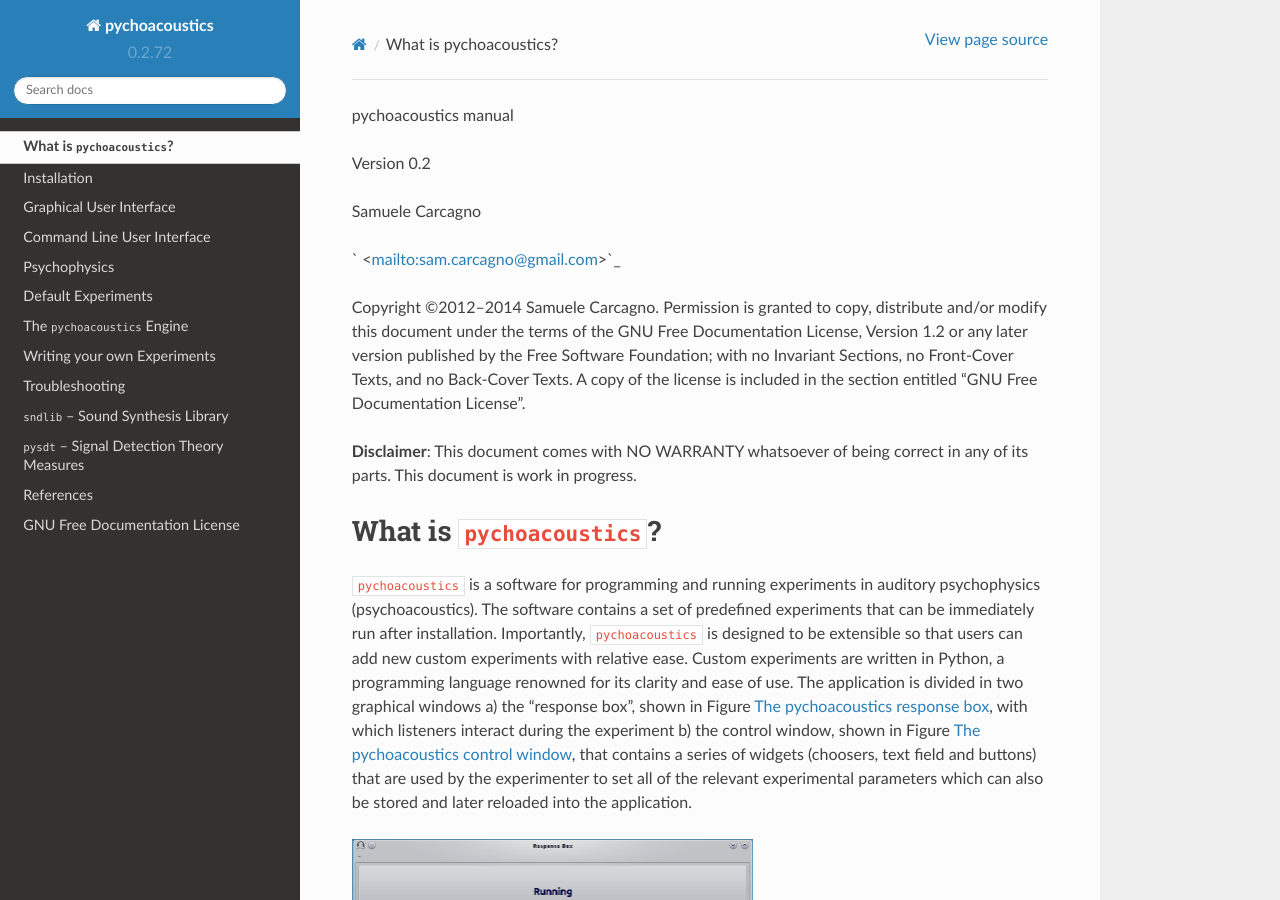
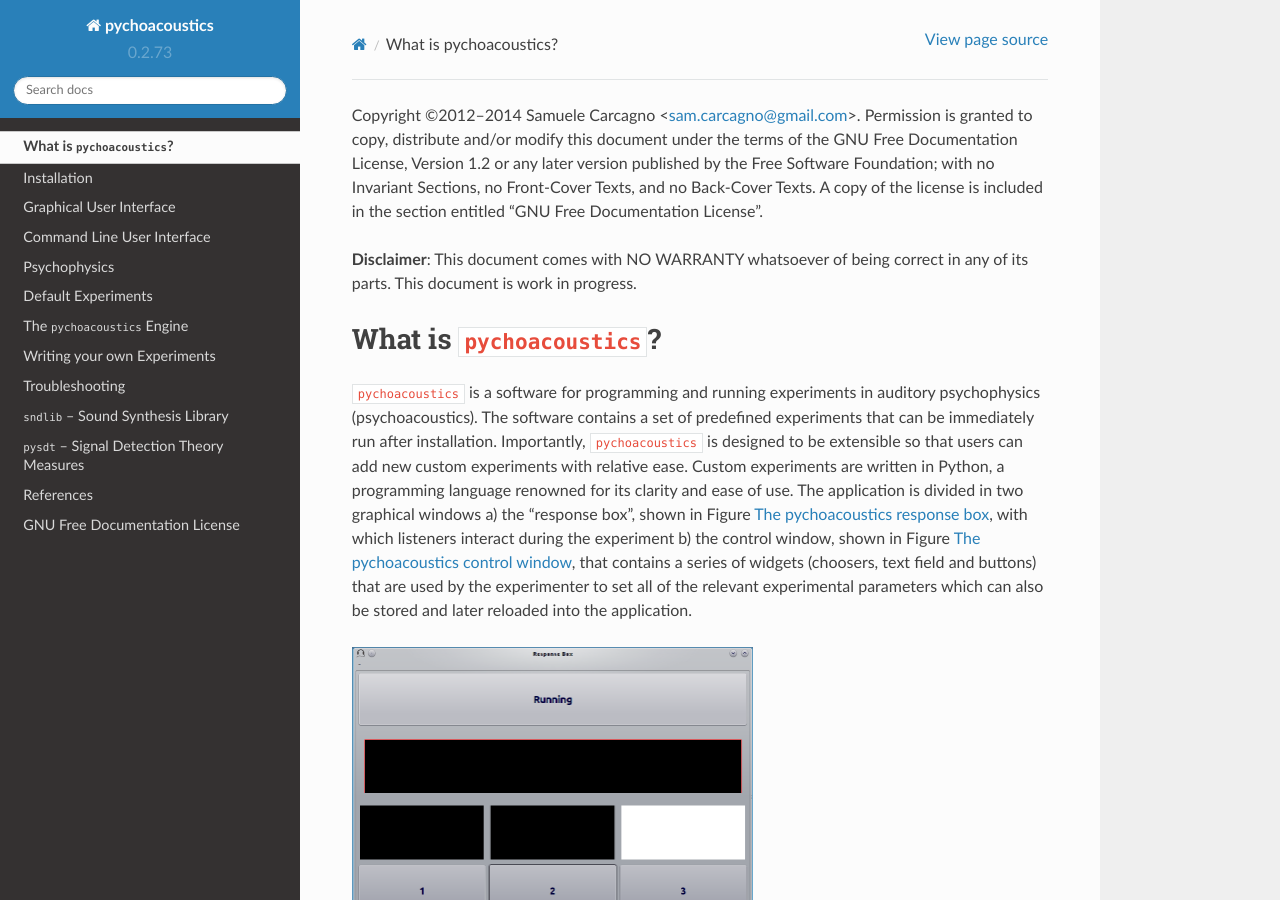
Before and after one commit to sam81/pychoacoustics, a Sphinx documentation site: the page built from pychoacoustics/doc/intro.rst, in a window 1280 px wide and 900 px high. Built offline with Sphinx 7.4.7 and the Read the Docs theme 2.0.0, drawn with Linux system fonts in a browser that asks for light colours; the version number is read from the project's files by our own code.

```diff
--- a/pychoacoustics/doc/conf.py
+++ b/pychoacoustics/doc/conf.py
@@ -81,9 +81,9 @@ copyright = '2013-14, Samuele Carcagno'
 # built documents.
 #
 # The short X.Y version.
-version = "0.2.72",
+version = "0.2.73"
 # The full version, including alpha/beta/rc tags.
-release = "0.2.72",
+release = "0.2.73"
 
 # The language for content autogenerated by Sphinx. Refer to documentation
 # for a list of supported languages.
@@ -111,7 +111,7 @@ exclude_patterns = ['_build']
 
 # If true, sectionauthor and moduleauthor directives will be shown in the
 # output. They are ignored by default.
-#show_authors = False
+show_authors = True
 
 # The name of the Pygments (syntax highlighting) style to use.
 pygments_style = 'sphinx'
--- a/pychoacoustics/doc/graphical_user_interface.rst
+++ b/pychoacoustics/doc/graphical_user_interface.rst
@@ -207,7 +207,7 @@ The following widgets are present only in some experiments:
    will contain two alternations of the standard and comparison stimuli (ABAB)
    while the incorrect interval will contain four repetitions of the standard
    and so on.
-- **Alternated (AB) Reps. ISI (ms)** Set silent interval between stimuli
+-  **Alternated (AB) Reps. ISI (ms)** Set silent interval between stimuli
    presented within each AAAA or ABAB interval.
 
 
--- a/pychoacoustics/doc/index.rst
+++ b/pychoacoustics/doc/index.rst
@@ -3,8 +3,8 @@
    You can adapt this file completely to your liking, but it should at least
    contain the root `toctree` directive.
 
-Welcome to pychoacoustics's documentation!
-==========================================
+pychoacoustics |version| documentation
+======================================
 
 Contents:
 
--- a/pychoacoustics/doc/intro.rst
+++ b/pychoacoustics/doc/intro.rst
@@ -1,14 +1,6 @@
-
-pychoacoustics manual
 
 
-Version 0.2
-
-Samuele Carcagno
-
-` <mailto:sam.carcagno@gmail.com>`_
-
-Copyright ©2012–2014 Samuele Carcagno.
+Copyright ©2012–2014 Samuele Carcagno <sam.carcagno@gmail.com>.
 Permission is granted to copy, distribute and/or modify this document
 under the terms of the GNU Free Documentation License, Version 1.2 or
 any later version published by the Free Software Foundation; with no
--- a/setup.py
+++ b/setup.py
@@ -3,7 +3,7 @@ from distutils.core import setup
 import glob
 setup(
     name="pychoacoustics",
-    version="0.2.72",
+    version="0.2.73",
     url="http://samcarcagno.altervista.org/pychoacoustics/pychoacoustics.html",
     author="Samuele Carcagno",
     author_email="sam.carcagno@google.com;",
```
Also changed, not shown: 3 other files.
